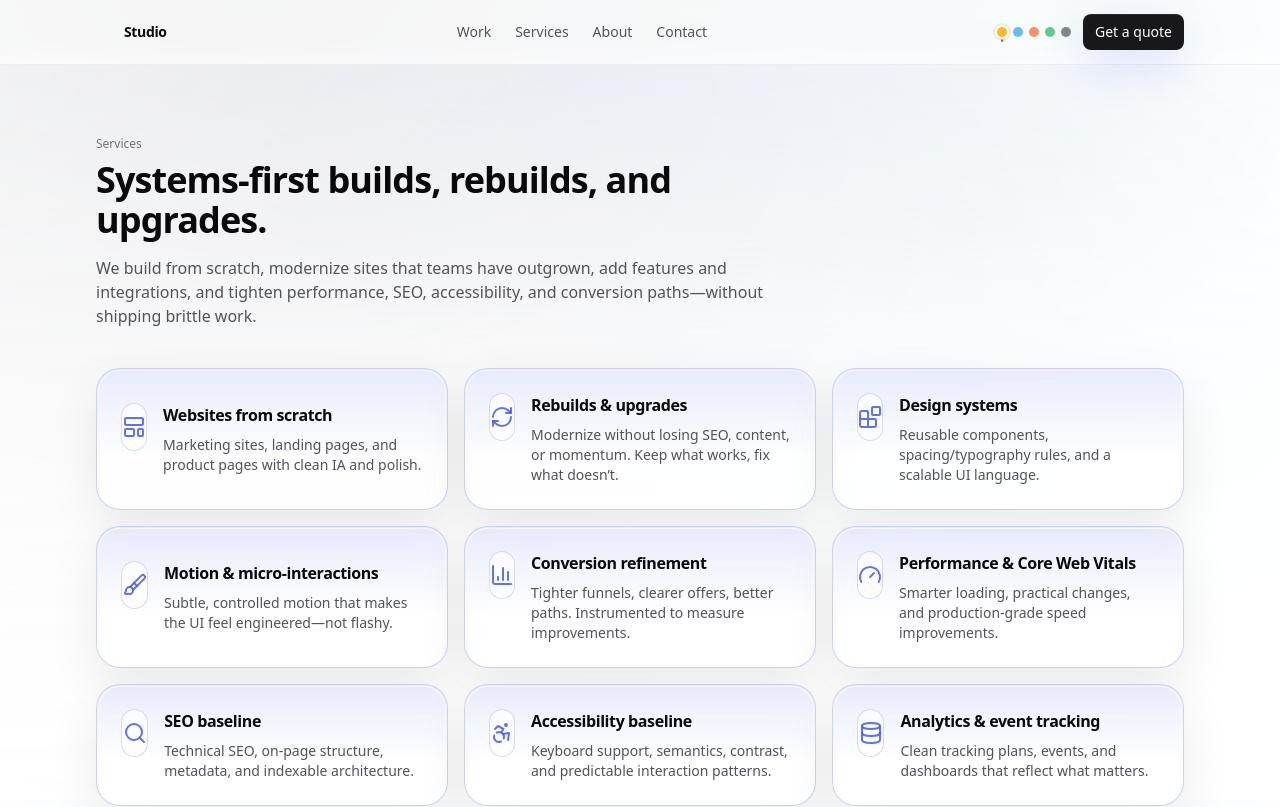
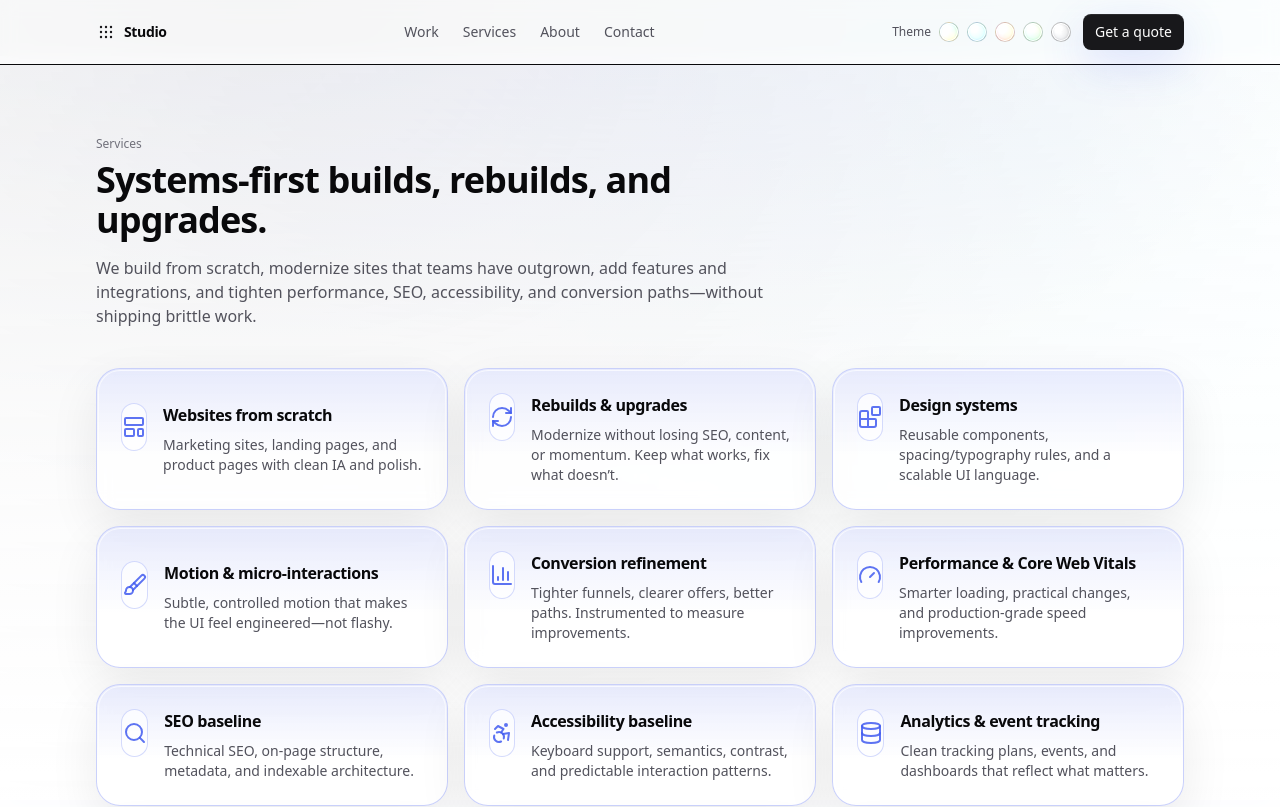
Before and after one commit to L3PT0N-L0V3R/studio-site, a Next.js app: page /services in a window 1280 px wide. Shown: the top 807 px of the page. Built offline with nearby package versions, Linux system fonts and the light colour scheme.

Commit message:
Improved mobile nav menu, fixed simulation section

```diff
--- a/components/layout/navbar.tsx
+++ b/components/layout/navbar.tsx
@@ -2,8 +2,7 @@
 import { LogoKineticGrid } from "@/components/brand/logo-kinetic-grid";
 
 import Link from "next/link";
-import { useEffect, useMemo, useRef, useState, type KeyboardEvent, type PointerEvent } from "react";
-import { AnimatePresence, motion } from "framer-motion";
+import { useEffect, useMemo, useState } from "react";
 
 import { Container } from "@/components/layout/container";
 import { Button } from "@/components/ui/button";
@@ -21,161 +20,129 @@ const links = [
   { label: "Contact", href: "/#contact" },
 ];
 
-const STUDIO_LOGO_HIDE_DELAY_MS = 1600;
-
 function applyTheme(id: ThemeId) {
   document.documentElement.dataset.theme = id;
   try {
     localStorage.setItem(THEME_STORAGE_KEY, id);
+  } catch {}
+}
+
+function readTheme(): ThemeId {
+  try {
+    const saved = localStorage.getItem(THEME_STORAGE_KEY) as ThemeId | null;
+    const ok = THEMES.some((t) => t.id === saved);
+    return ok && saved ? saved : "classic";
   } catch {
-    // noop
+    return "classic";
   }
 }
 
-function ThemeDots({
-  className,
-  size = "sm",
-}: {
-  className?: string;
-  size?: "sm" | "md";
-}) {
-  const DEFAULT_THEME_ID = (THEMES[0]?.id ?? ("day" as any)) as ThemeId;
-
-  const [active, setActive] = useState<ThemeId>(DEFAULT_THEME_ID);
+function ThemeDots(props: { className?: string; size?: "sm" | "md" }) {
+  const { className, size = "sm" } = props;
+  const [theme, setTheme] = useState<ThemeId>("classic");
 
   useEffect(() => {
-    const stored =
-      typeof window !== "undefined"
-        ? (localStorage.getItem(THEME_STORAGE_KEY) as ThemeId | null)
-        : null;
-
-    const initial =
-      stored && THEMES.some((t) => t.id === stored) ? stored : DEFAULT_THEME_ID;
-
-    setActive(initial);
+    const initial = readTheme();
+    setTheme(initial);
     applyTheme(initial);
   }, []);
 
+  const btnSize = size === "md" ? "h-6 w-6" : "h-5 w-5";
 
-  const dotSize = size === "sm" ? "h-2.5 w-2.5" : "h-3 w-3";
+  const palettes = useMemo(
+    () =>
+      THEMES.map((t) => {
+        const a = t.swatches?.[0] ?? "hsl(var(--ui-glow) / 1)";
+        const b = t.swatches?.[1] ?? "hsl(var(--ui-glow) / 0.75)";
+        const c = t.swatches?.[2] ?? "hsl(var(--ui-glow) / 0.55)";
+        return {
+          id: t.id,
+          name: t.name,
+          bg: `conic-gradient(from 180deg, ${a}, ${b}, ${c}, ${a})`,
+        };
+      }),
+    []
+  );
 
   return (
-    <div className={cn("flex items-center gap-1.5", className)}>
-      {THEMES.map((t) => {
-        const isActive = active === t.id;
+    <div className={cn("flex items-center gap-2", className)}>
+      <span className="hidden lg:inline text-xs text-zinc-600">Theme</span>
+
+      <div className="flex items-center gap-2">
+        {palettes.map((p) => {
+          const active = p.id === theme;
+
+          // Softer / whiter preview
+          const soft = `radial-gradient(65% 65% at 35% 30%, rgba(255,255,255,0.95), rgba(255,255,255,0.72)),
+${p.bg}`;
 
           return (
             <button
-            key={t.id}
+              key={p.id}
               type="button"
               onClick={() => {
-              setActive(t.id);
-              applyTheme(t.id);
+                setTheme(p.id);
+                applyTheme(p.id);
               }}
+              aria-label={`Theme: ${p.name}`}
+              aria-pressed={active}
               className={cn(
-              "relative inline-flex items-center justify-center rounded-full",
-              "focus-visible:outline-none focus-visible:ring-2 focus-visible:ring-offset-2",
-              "focus-visible:ring-[color:var(--ui-glow)] focus-visible:ring-offset-white",
-              dotSize
+                "relative rounded-full border overflow-hidden",
+                "transition-transform hover:-translate-y-[1px] active:translate-y-0",
+                "focus:outline-none focus-visible:ring-2 focus-visible:ring-zinc-300 focus-visible:ring-offset-2 focus-visible:ring-offset-white",
+                btnSize
               )}
-            aria-label={`Theme: ${t.name}`}
+              style={{
+                backgroundImage: soft,
+                backgroundBlendMode: "screen",
+                borderColor: "rgba(0,0,0,0.20)",
+                boxShadow: "inset 0 0 0 1px rgba(255,255,255,0.65)",
+                filter: "saturate(0.82) brightness(1.08)",
+              }}
             >
               <span
-              className={cn(
-                "rounded-full transition",
-                dotSize,
-                isActive ? "opacity-100" : "opacity-70"
-              )}
+                aria-hidden
+                className="absolute inset-[2px] rounded-full"
                 style={{
-                background: t.swatches?.[0] ?? "transparent",
-                boxShadow: isActive
-                  ? "0 0 0 2px rgb(255 255 255 / 0.9), 0 0 0 4px rgb(var(--ui-glow) / 0.45)"
-                  : undefined,
+                  boxShadow: "inset 0 0 0 1px rgba(0,0,0,0.10)",
+                  background: "rgba(255,255,255,0.55)",
+                  mixBlendMode: "soft-light",
                 }}
               />
 
-
-            {isActive ? (
+              {/* Active ring only — no extra dot indicator */}
+              {active ? (
                 <span
-                className="absolute -bottom-3 left-1/2 -translate-x-1/2 text-[10px] text-zinc-500"
-                aria-hidden="true"
-              >
-                •
-              </span>
+                  aria-hidden
+                  className="absolute -inset-1 rounded-full"
+                  style={{
+                    boxShadow: "0 0 0 2px hsl(var(--ui-glow) / 0.45)",
+                  }}
+                />
               ) : null}
 
-            <span className="sr-only">{t.name}</span>
+              <span className="sr-only">{p.name}</span>
             </button>
           );
         })}
+      </div>
     </div>
   );
 }
 
 export function Navbar() {
-  const [showStudioLogo, setShowStudioLogo] = useState(false);
-  const hideStudioLogoTimerRef = useRef<ReturnType<typeof setTimeout> | null>(null);
-
-  const triggerStudioLogo = () => {
-    setShowStudioLogo(true);
-    if (hideStudioLogoTimerRef.current) clearTimeout(hideStudioLogoTimerRef.current);
-    hideStudioLogoTimerRef.current = setTimeout(
-      () => setShowStudioLogo(false),
-      STUDIO_LOGO_HIDE_DELAY_MS
-    );
-  };
-
-  const onStudioPointerDown = (e: PointerEvent<HTMLAnchorElement>) => {
-    // Ignore right/middle clicks.
-    if (e.button !== 0) return;
-    triggerStudioLogo();
-  };
-
-  const onStudioKeyDown = (e: KeyboardEvent<HTMLAnchorElement>) => {
-    // Keyboard “interaction” should also trigger it.
-    if (e.key === "Enter" || e.key === " ") triggerStudioLogo();
-  };
-
-  useEffect(() => {
-    return () => {
-      if (hideStudioLogoTimerRef.current) clearTimeout(hideStudioLogoTimerRef.current);
-    };
-  }, []);
+  const [menuOpen, setMenuOpen] = useState(false);
 
   return (
-    <header className="fixed inset-x-0 top-0 z-50 border-b border-zinc-200/60 bg-white/85 backdrop-blur supports-[backdrop-filter]:bg-white/70">
+    <header className="fixed inset-x-0 top-0 z-40 border-b bg-white/85 backdrop-blur supports-[backdrop-filter]:bg-white/70">
       <Container className="flex h-16 items-center justify-between gap-3">
         {/* Logo / Studio */}
         <Link
           href="/#top"
-          onPointerDown={onStudioPointerDown}
-          onKeyDown={onStudioKeyDown}
           className="ui-accent-underline inline-flex items-center gap-2 text-sm font-semibold tracking-tight"
         >
           <span className="inline-flex items-center gap-2">
-            {/* Reserve space to avoid layout shift when the logo appears/disappears */}
-            <span className="relative inline-flex h-5 w-5 items-center justify-center">
-              <AnimatePresence initial={false}>
-                {showStudioLogo ? (
-                  <motion.span
-                    key="studioLogo"
-                    className="absolute inset-0 flex items-center justify-center"
-                    initial={{ opacity: 0, scale: 0.8, y: 1 }}
-                    animate={{ opacity: 1, scale: 1, y: 0 }}
-                    exit={{ opacity: 0, scale: 0.8, y: 1 }}
-                    transition={{ duration: 0.18, ease: "easeOut" }}
-                  >
-                    <LogoKineticGrid
-                      size={20}
-                      className="text-zinc-900"
-                      intro="bloom"
-                      hoverRepel={false}
-                    />
-                  </motion.span>
-                ) : null}
-              </AnimatePresence>
-            </span>
-
+            <LogoKineticGrid size={20} className="text-zinc-900" />
             <span>Studio</span>
           </span>
         </Link>
@@ -193,10 +160,16 @@ export function Navbar() {
           ))}
         </nav>
 
-        {/* Right cluster (ALWAYS visible on mobile + desktop) */}
+        {/* Right cluster */}
         <div className="flex items-center gap-2">
-          {/* pinned theme dots (outside hamburger) */}
-          <ThemeDots className="mr-1" size="sm" />
+          {/* Theme dots: stay in navbar, but hide while mobile menu is open */}
+          <ThemeDots
+            className={cn(
+              "mr-1 transition-opacity duration-150",
+              menuOpen ? "opacity-0 pointer-events-none" : "opacity-100"
+            )}
+            size="sm"
+          />
 
           {/* CTA always visible */}
           <Button asChild size="sm">
@@ -207,34 +180,38 @@ export function Navbar() {
 
           {/* Mobile menu */}
           <div className="md:hidden">
-            <Sheet>
+            <Sheet open={menuOpen} onOpenChange={setMenuOpen}>
               <SheetTrigger asChild>
-                <Button
-                  variant="ghost"
-                  size="icon"
-                  className="rounded-2xl"
-                  aria-label="Open menu"
-                >
-                  <Menu className="h-5 w-5" />
+                <Button variant="outline" size="icon" aria-label="Open menu">
+                  <Menu className="h-4 w-4" />
                 </Button>
               </SheetTrigger>
 
-              <SheetContent side="right" className="w-[320px] p-0">
+              <SheetContent side="right" className="w-[320px] p-0 sm:w-[360px]">
                 <VisuallyHidden>
                   <SheetTitle>Menu</SheetTitle>
                 </VisuallyHidden>
 
-                <div className="flex h-full flex-col">
+                <div className="relative flex h-full flex-col bg-white">
+                  {/* subtle themed wash behind content */}
+                  <div
+                    aria-hidden
+                    className="pointer-events-none absolute inset-0 opacity-60"
+                    style={{ backgroundImage: "var(--hero-wash)" }}
+                  />
+                  <div
+                    aria-hidden
+                    className="pointer-events-none absolute inset-0"
+                    style={{
+                      background:
+                        "linear-gradient(to bottom, rgba(255,255,255,0.92) 0%, rgba(255,255,255,0.96) 30%, rgba(255,255,255,1) 70%)",
+                    }}
+                  />
+
                   {/* Header */}
-                  <div className="flex items-center justify-between border-b px-4 py-4">
-                    <div>
-                      <div className="text-sm font-semibold tracking-tight">Studio</div>
+                  <div className="relative border-b px-5 py-4">
+                    <div className="text-sm font-semibold tracking-tight text-zinc-900">Studio</div>
                     <div className="mt-1 text-xs text-zinc-600">Navigation</div>
-                    </div>
-
-                    <div className="flex items-center gap-2">
-                      <ThemeDots size="md" />
-                    </div>
                   </div>
 
                   {/* Links */}
@@ -251,7 +228,7 @@ export function Navbar() {
                             )}
                           >
                             <span>{l.label}</span>
-                            <span className="text-zinc-400 transition group-hover:text-zinc-700">
+                            <span className="text-zinc-400 transition group-hover:translate-x-0.5 group-hover:text-zinc-600">
                               →
                             </span>
                           </Link>
@@ -260,11 +237,13 @@ export function Navbar() {
                     </div>
                   </div>
 
-                  {/* Footer */}
-                  <div className="border-t px-4 py-4">
+                  {/* Footer CTA (pinned) */}
+                  <div className="relative border-t px-4 py-4">
                     <SheetClose asChild>
-                      <Button asChild className="w-full">
-                        <Link href="/#contact">Get a quote</Link>
+                      <Button asChild className="h-11 w-full rounded-2xl">
+                        <Link href="/#contact" className="ui-accent-cta">
+                          Get a quote
+                        </Link>
                       </Button>
                     </SheetClose>
                   </div>
```
Also changed, not shown: components/sections/case-study/index.tsx (+85 -24 lines). Lines whose indentation alone changed are shown as unchanged.
